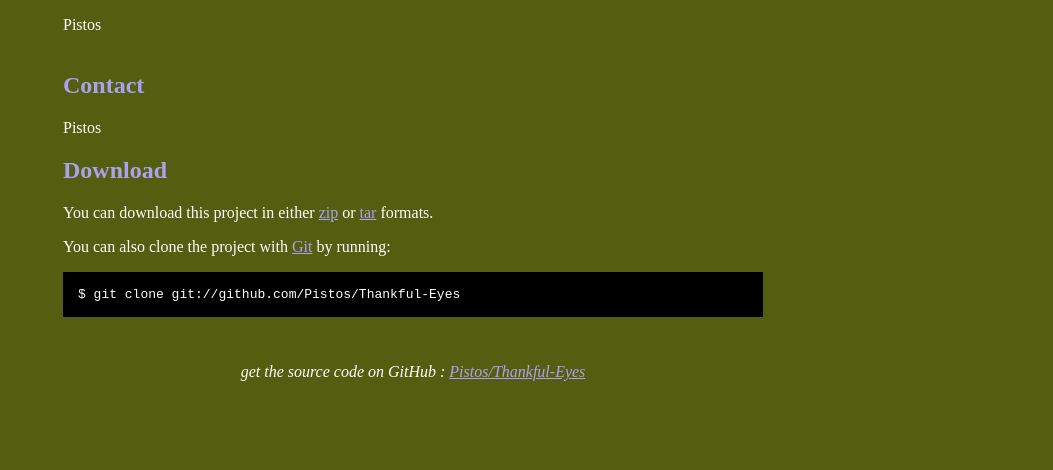
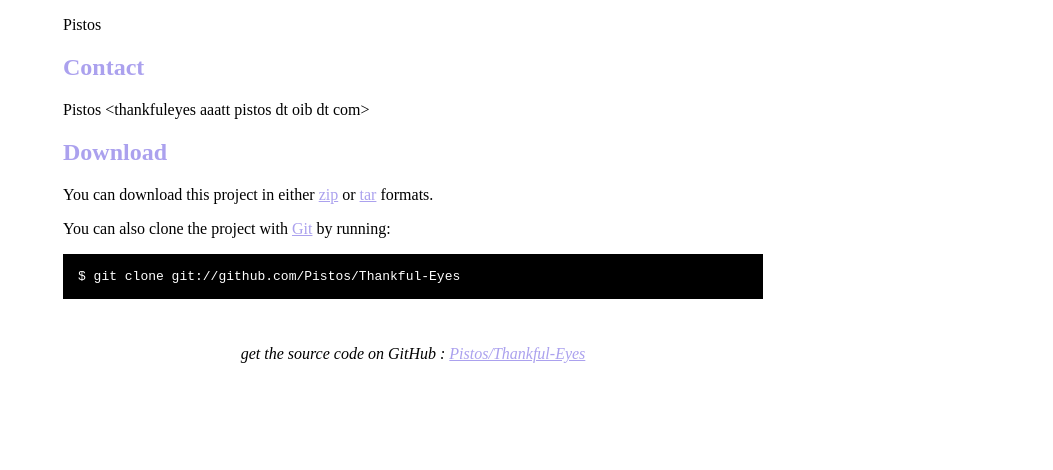
Before and after one commit to Pistos/Thankful-Eyes, a plain HTML site: page index.html in a window 1280 px wide. Shown: the part 330-800 px from the top of the page, without its empty margins (227-1280 px from the left). Drawn offline with Linux system fonts and the light colour scheme.

Commit message:
Web page touchups.

```diff
--- a/index.html
+++ b/index.html
@@ -10,9 +10,7 @@
     <style type="text/css">
         body {
           margin-top: 1.0em;
-          background-color: #545e11;
           font-family: "Helvetica,Arial,FreeSans";
-          color: #ffffff;
         }
         #container {
           margin: 0 auto;
@@ -55,13 +53,9 @@
     <h2>License</h2>
     <p>MIT Licence</p>
     <h2>Authors</h2>
-<p>Pistos
-<br/>
-<br/>      </p>
+    <p>Pistos</p>
     <h2>Contact</h2>
-<p>Pistos <thankfuleyes aaatt pistos dt oib dt com>
-<br/>      </p>
-
+    <p>Pistos &lt;thankfuleyes aaatt pistos dt oib dt com&gt;</p>
 
     <h2>Download</h2>
     <p>
```
Lines whose indentation alone changed are shown as unchanged.
